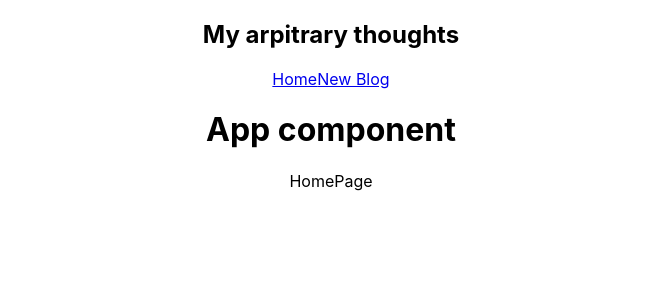
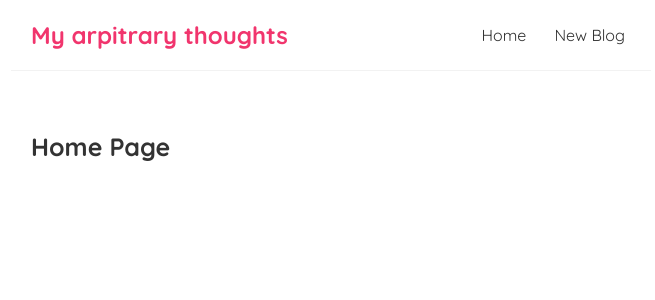
Before and after one commit to arpitjaswal/netNinjaCourse-reactjs, a React (Create React App) app: page / in a window 1280 px wide. Shown: the top 300 px of the page, without its empty margins (309-964 px from the left). Built offline with nearby package versions, Linux system fonts and the light colour scheme; the HTML template or start-up script is replaced by a standard one.

Commit message:
#6 Adding styles : learnt how to style the elements using outer css file and inline css

```diff
--- a/src/App.css
+++ /dev/null
@@ -1,38 +0,0 @@
-.App {
-  text-align: center;
-}
-
-.App-logo {
-  height: 40vmin;
-  pointer-events: none;
-}
-
-@media (prefers-reduced-motion: no-preference) {
-  .App-logo {
-    animation: App-logo-spin infinite 20s linear;
-  }
-}
-
-.App-header {
-  background-color: #282c34;
-  min-height: 100vh;
-  display: flex;
-  flex-direction: column;
-  align-items: center;
-  justify-content: center;
-  font-size: calc(10px + 2vmin);
-  color: white;
-}
-
-.App-link {
-  color: #61dafb;
-}
-
-@keyframes App-logo-spin {
-  from {
-    transform: rotate(0deg);
-  }
-  to {
-    transform: rotate(360deg);
-  }
-}
--- a/src/App.js
+++ b/src/App.js
@@ -1,4 +1,4 @@
-import './App.css';
+
 import HomePage from './components/HomePage';
 import NavBar from './components/NavBar';
 function App() {
@@ -9,7 +9,6 @@
   return (
     <div className="App">
       <NavBar/>
-      <h1>App component</h1>
       <HomePage/>
     </div>
   );
--- a/src/components/HomePage.jsx
+++ b/src/components/HomePage.jsx
@@ -2,7 +2,7 @@
 
 const HomePage = () => {
   return (
-    <div>HomePage</div>
+    <div className='content'>Home Page</div>
   )
 }
 
--- a/src/index.css
+++ b/src/index.css
@@ -1,13 +1,37 @@
-body {
+@import url('https://fonts.googleapis.com/css2?family=Quicksand:wght@300;400;500;600;700&display=swap');
+
+/* base styles */
+* {
   margin: 0;
-  font-family: -apple-system, BlinkMacSystemFont, 'Segoe UI', 'Roboto', 'Oxygen',
-    'Ubuntu', 'Cantarell', 'Fira Sans', 'Droid Sans', 'Helvetica Neue',
-    sans-serif;
-  -webkit-font-smoothing: antialiased;
-  -moz-osx-font-smoothing: grayscale;
+  font-family: "Quicksand";
+  color: #333;
 }
-
-code {
-  font-family: source-code-pro, Menlo, Monaco, Consolas, 'Courier New',
-    monospace;
+.navbar {
+  padding: 20px;
+  display: flex;
+  align-items: center;
+  max-width: 600px;
+  margin: 0 auto;
+  border-bottom: 1px solid #f2f2f2;
 }
+.navbar h1 {
+  color: #f1356d;
+}
+.navbar .links {
+  margin-left: auto;
+}
+.navbar a {
+  margin-left: 16px;
+  text-decoration: none;
+  padding: 6px;
+}
+.navbar a:hover {
+  color: #f1356d;
+}
+.content {
+  max-width: 600px;
+  margin: 40px auto;
+  padding: 20px;
+  font-size: 25px;
+  font-weight: 900;
+}
```
Also changed, not shown: 1 other file (tests, documents, lock files or other folders).
